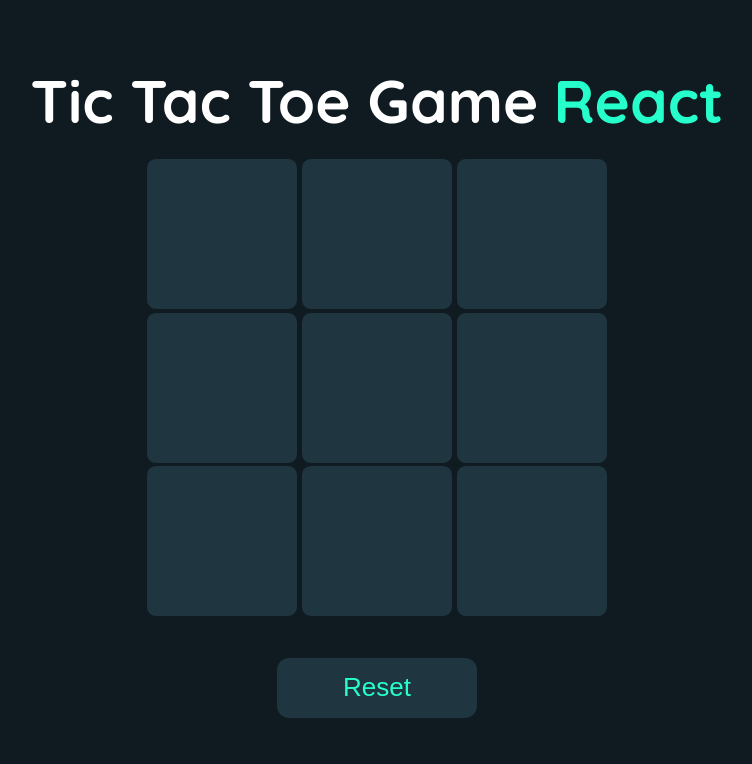
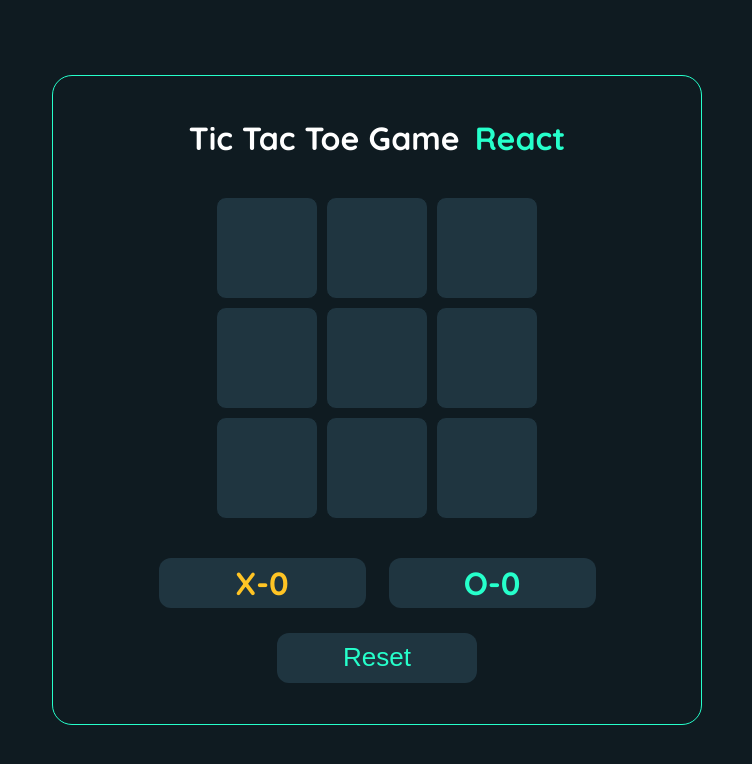
Before and after one commit to K-Irungu/tic-tac-toe-project, a React (Create React App) app: page / in a window 1280 px wide. Shown: the top 764 px of the page, without its empty margins (263-1015 px from the left). Built offline with nearby package versions, Linux system fonts and the light colour scheme.

Commit message:
Added border for styling

```diff
--- a/package.json
+++ b/package.json
@@ -3,12 +3,17 @@
   "version": "0.1.0",
   "private": true,
   "dependencies": {
+    "@emotion/react": "^11.11.4",
+    "@emotion/styled": "^11.11.5",
+    "@mui/material": "^5.15.15",
+    "@mui/styled-engine-sc": "^6.0.0-alpha.18",
     "@testing-library/jest-dom": "^5.17.0",
     "@testing-library/react": "^13.4.0",
     "@testing-library/user-event": "^13.5.0",
     "react": "^18.2.0",
     "react-dom": "^18.2.0",
     "react-scripts": "5.0.1",
+    "styled-components": "^6.1.8",
     "web-vitals": "^2.1.4"
   },
   "scripts": {
--- a/src/components/TicTacToe/TicTacToe.css
+++ b/src/components/TicTacToe/TicTacToe.css
@@ -12,12 +12,17 @@
   flex-direction: column;
   justify-content: center;
   align-items: center;
+  padding:3vh;
+  width:600px;
+  height: 600px;
+  border-radius: 20px;
+  border: 1px solid #26ffcb;
 }
 
 .title{
   width:100%;
   color: white;
-  font-size: 60px;
+  /* font-size: 60px; */
   text-align: center;
   margin-block-start: 0;
   margin-block-end: 0;
@@ -32,45 +37,80 @@
 }
 
 .winnerLogo{
-  width:40px;
-  height:40px;
+  width:20px;
+  height:20px;
   margin-inline: 20px;
   border: 1px solid #0f1B21;
   background: #1f3540;
   border-radius: 10px;
   padding: 10px;
 }
+
+.loadingText{
+  color: white;
+  font-size: 30px;
+  text-align: center;
+}
+
 .board{
   display: flex;
   justify-content: center;
   align-items: center;
-  margin: auto;
-  height: 500px;
-  width: 500px;
+  margin-inline: auto;
+  height: 400px;
+  width:400px;
 }
 
 .box{
-  height: 150px;
-  width: 150px;
+  height: 100px;
+  width: 100px;
   background: #1f3540;
   border: 1px solid #0f1B21;
   border-radius: 10px;
   cursor: pointer ;
-  margin:0.2vh;
+  margin-inline:0.5vh;
+  margin-block:1vh;
   display: flex;
   justify-content: center;
   align-items: center;
 }
 
 .box img{
-  height: 80px;
-  width: 80px
+  height: 45px;
+  width: 45px
 }
 
+.stats{
+  display: flex;
+  flex-direction: row;
+  justify-content: space-around;
+  align-items: center;
+  width: 460px;
+  height:50px;
+}
+
+.xStats, .yStats {
+  background: #1f3540;
+  border-radius: 12px;
+  height:50px;
+  width:45%;
+  display: flex;
+  justify-content: center;
+  align-items: center;
+  /* margin-inline: 0.5vh; */
+
+}
+
+.xStats h1 {
+  color: #ffc424;
+}
+.yStats h1 {
+  color: #26ffcb;
+}
 
 .reset{
   width: 200px;
-  height:60px;
+  height:50px;
   border: none;
   outline: none;
   cursor: pointer;
@@ -78,6 +118,5 @@
   background: #1f3540;
   font-size: 26px;
   color:#26ffcb;
-  margin-top: 20px;
-  margin-bottom: 20px;
+  margin-top: 25px;
 }
--- a/src/components/TicTacToe/TicTacToe.jsx
+++ b/src/components/TicTacToe/TicTacToe.jsx
@@ -10,6 +10,9 @@
     let [count, setCount] = useState(1);
     let [lock, setLock] = useState(false);
     let [message, setMessage] = useState();
+    let [countX, setCountX] = useState(0);
+    let [countO, setCountO] = useState(0);
+    let [loading, setLoading] = useState(false);
 
     const toggle = (e, index)=> {
 
@@ -30,6 +33,7 @@
     }
 
     const checkWin = () => {
+
         if(data[0] === data[1] && data[1] === data[2] && data[2] !== ''){
             won(data[2])
         }
@@ -53,30 +57,52 @@
         }
         else if(data[2] === data[5] && data[5] === data[8] && data[8] !== ''){
             won(data[8])
+        } else if(!data.includes("")){
+            won(null)
         }
     }
 
     const won = (winner) => {
         setLock(true);
-        winner === "x" ?
-        setMessage(<h1 className='title'>Congratulations: <img src={cross} className='winnerLogo' alt='cross' /> won!</h1>):
-        setMessage(<h1 className='title'>Congratulations: <img src={circle} className='winnerLogo' alt='circle'/> won!</h1>)
+        setLoading(true);
+
+        if(winner === "x"){
+            setMessage(<h1 className='title'>Congratulations: <img src={cross} className='winnerLogo' alt='cross' /> won!</h1>);
+            setCountX(countX+1);
+        } else if(winner === "o"){
+            setMessage(<h1 className='title'>Congratulations: <img src={circle} className='winnerLogo' alt='circle'/> won!</h1>);
+            setCountO(countO+1);
+        } else if(!winner){
+            setMessage(<h1 className='title'>Draw!</h1>)
+        }
+
+        setTimeout(
+            ()=>{
+                setLoading(false);
+                setLock(false);
+                setMessage(null);
+                data = ["", "", "", "", "", "", "", "", ""];
+                document.querySelectorAll(".box").forEach((element) => element.innerHTML='');
+            },
+            2500
+        )
+    }
+
+    const reset = () => {
+        setCountO(0);
+        setCountX(0);
     }
 
 
-    const reset = () => {
-        setLock(false);
-        setMessage(null);
-        data = ["", "", "", "", "", "", "", "", ""];
-        document.querySelectorAll(".box").forEach((element) => element.innerHTML='')
-    }
-
   return (
     <div className='container'>
-        {   message?
-            message:
+
+        { loading?
+            <span className='loadingText'>Loading...</span>:
+            message? message:
             <h1 className='title'>Tic Tac Toe Game <span>React</span></h1>
         }
+
         <div className="board">
             <div className="column1">
                 <div className="box" onClick={(e) => { toggle(e, 0) }}></div>
@@ -94,9 +120,17 @@
                 <div className="box" onClick={(e) => { toggle(e, 8) }}></div>
             </div>
         </div>
+        <div className="stats">
+            <div className="xStats">
+                <h1>X-{countX}</h1>
+            </div>
+            <div className="yStats">
+                <h1>O-{countO}</h1>
+            </div>
+        </div>
         <button className="reset" onClick={reset}>Reset</button>
     </div>
   )
 }
 
-export default TicTacToe
+export default TicTacToe;
--- a/src/index.css
+++ b/src/index.css
@@ -24,4 +24,6 @@
     display: flex;
     flex-direction: column;
     justify-content: center;
+    align-items: center;
+
 }
```
Also changed, not shown: 1 other file (tests, documents, lock files or other folders).
